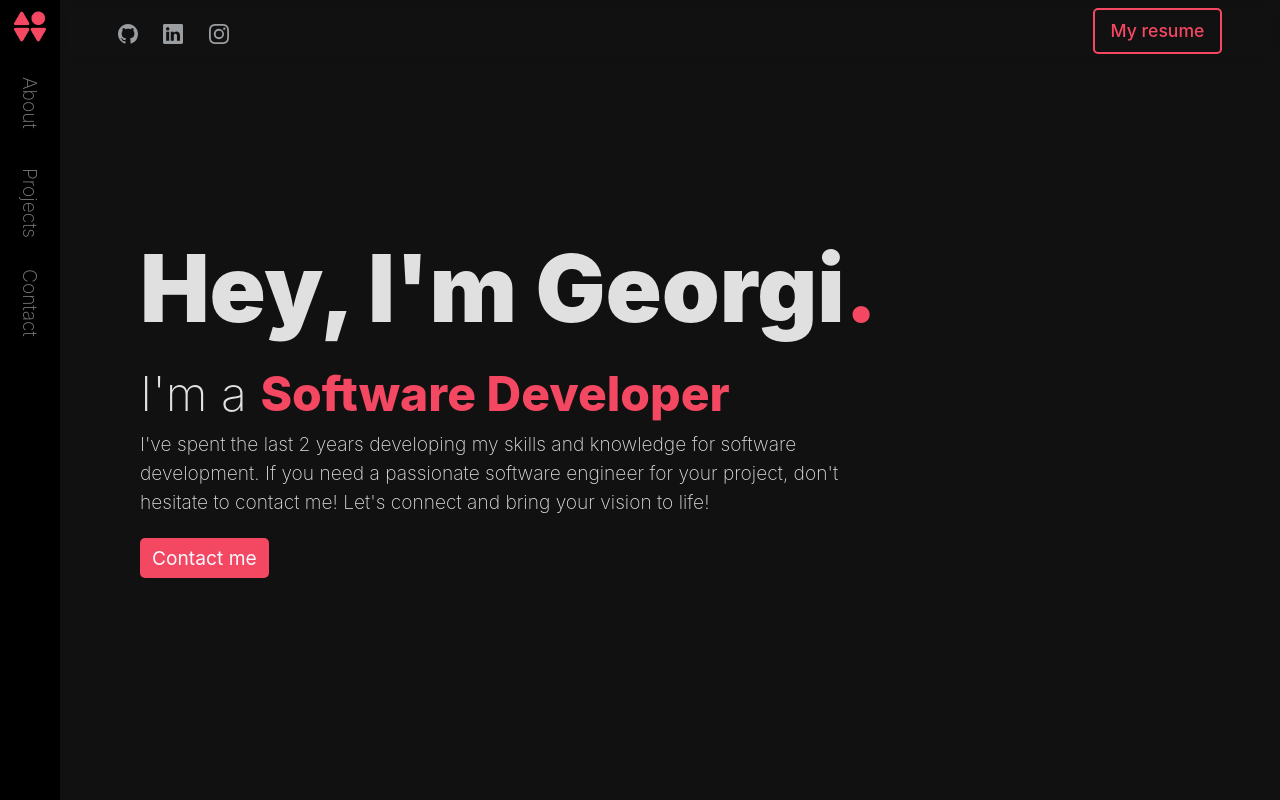
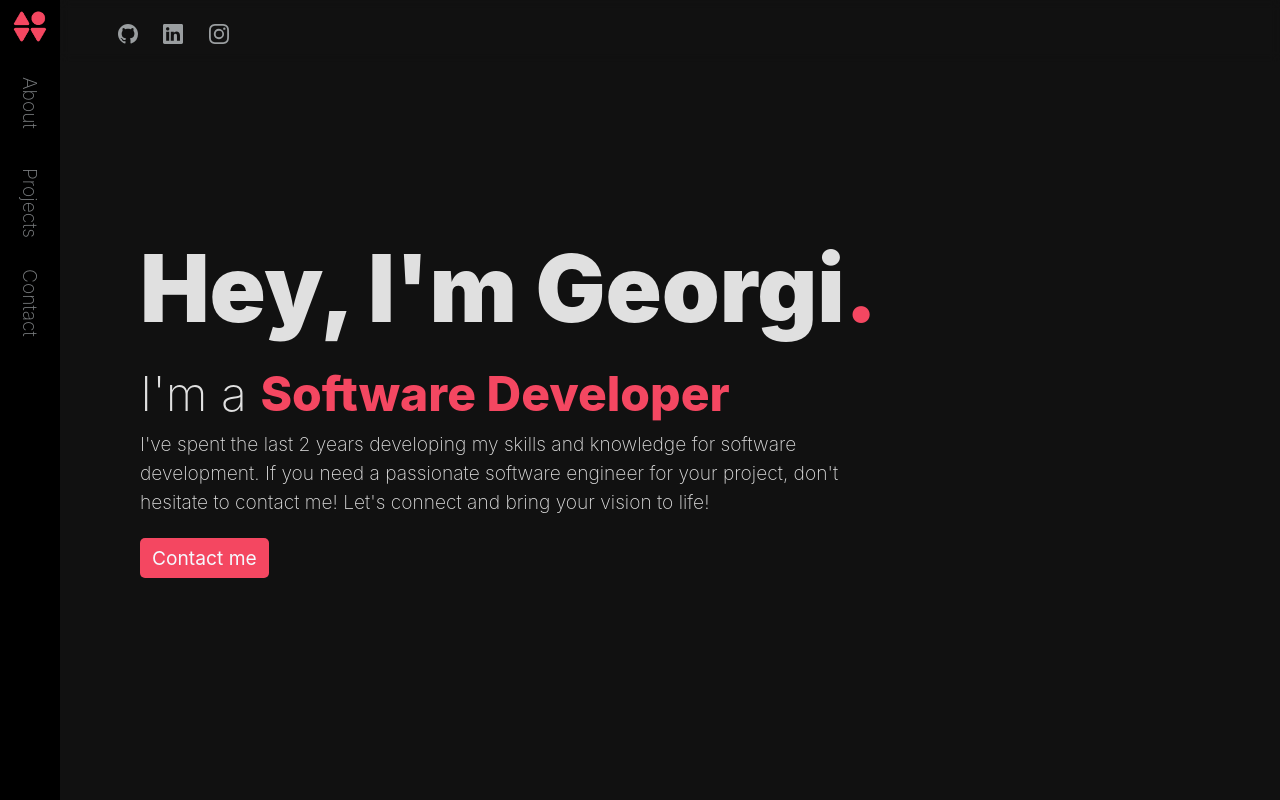
Before and after one commit to dimovv23/Portfolio-2, a React (Vite) app: page / in a window 1280 px wide. Shown: the top 800 px of the page. Built offline with nearby package versions, Linux system fonts and the light colour scheme.

Commit message:
change heading

```diff
--- a/src/components/Heading.jsx
+++ b/src/components/Heading.jsx
@@ -56,13 +56,6 @@
           </span>
         </SlideDown>
       </div>
-      <a
-        target="_blank"
-        href="https://drive.google.com/file/d/1J94T4mcSaQ4Nd0MHgHOGNkFYHt5p5IMc/view?usp=sharing"
-        className="cv-button"
-      >
-        My resume
-      </a>
     </header>
   );
 };
```
